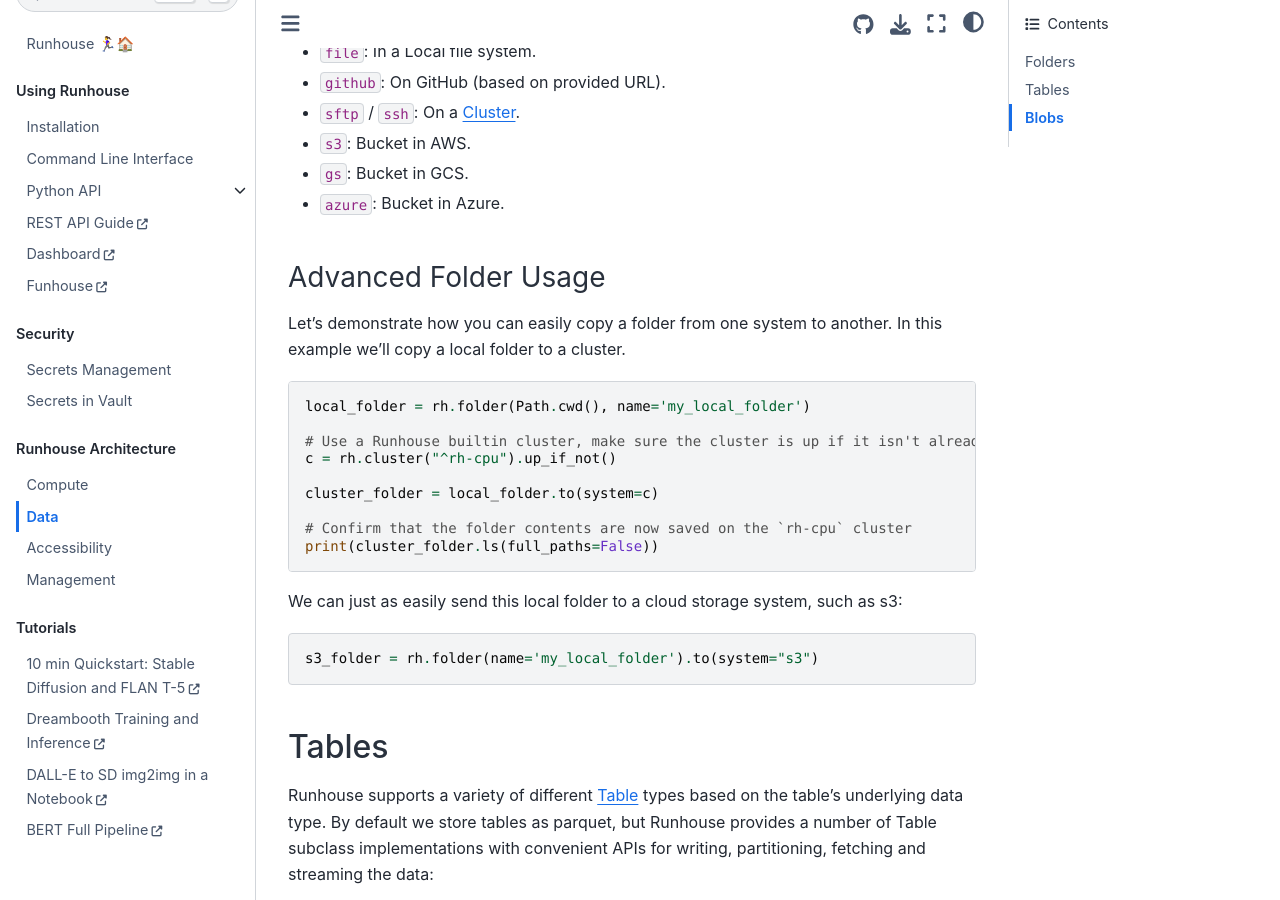
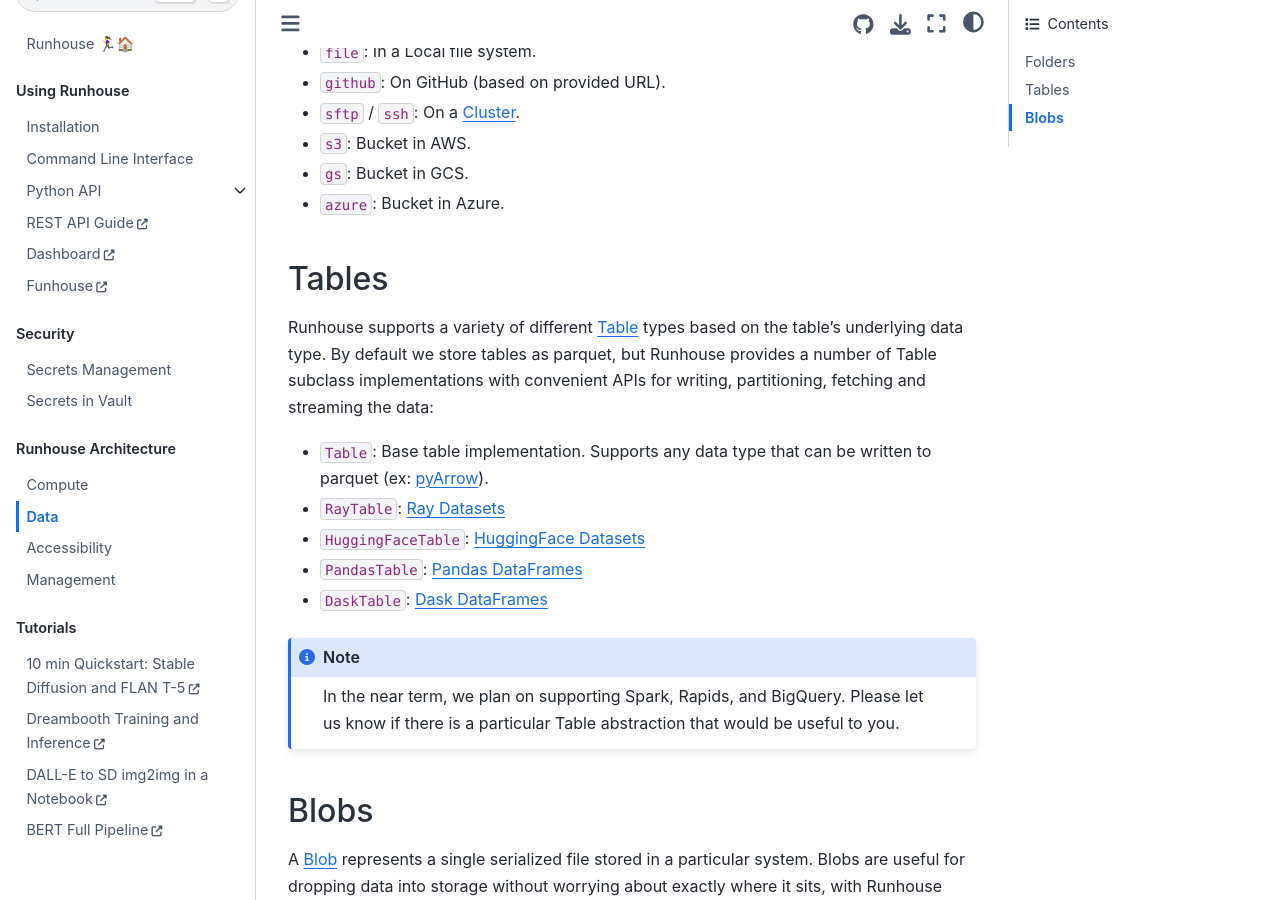
Before and after one commit to run-house/runhouse, a Sphinx documentation site: the page built from docs/overview/data.rst, in a window 1280 px wide and 900 px high, scrolled down 1155 px. Built offline with Sphinx 7.4.7 and the Sphinx Book theme 1.1.4, drawn with Linux system fonts in a browser that asks for light colours.

```diff
--- a/docs/overview/data.rst
+++ b/docs/overview/data.rst
@@ -49,31 +49,6 @@ We currently support a variety of systems where a folder can live:
 - :code:`azure`: Bucket in Azure.
 
 
-Advanced Folder Usage
-~~~~~~~~~~~~~~~~~~~~~
-Let's demonstrate how you can easily copy a folder from one system to another. In this example we'll
-copy a local folder to a cluster.
-
-.. code-block:: python
-
-    local_folder = rh.folder(Path.cwd(), name='my_local_folder')
-
-    # Use a Runhouse builtin cluster, make sure the cluster is up if it isn't already
-    c = rh.cluster("^rh-cpu").up_if_not()
-
-    cluster_folder = local_folder.to(system=c)
-
-    # Confirm that the folder contents are now saved on the `rh-cpu` cluster
-    print(cluster_folder.ls(full_paths=False))
-
-
-We can just as easily send this local folder to a cloud storage system, such as s3:
-
-.. code-block:: python
-
-    s3_folder = rh.folder(name='my_local_folder').to(system="s3")
-
-
 Tables
 ------
 Runhouse supports a variety of different :ref:`Table` types based on the table's underlying data type.
```
Also changed, not shown: 3 other files.
